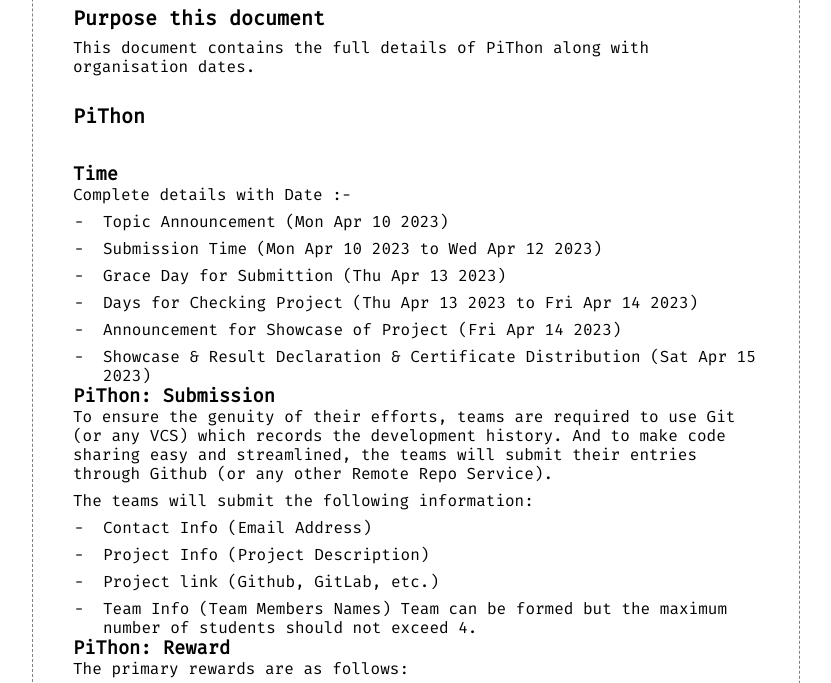
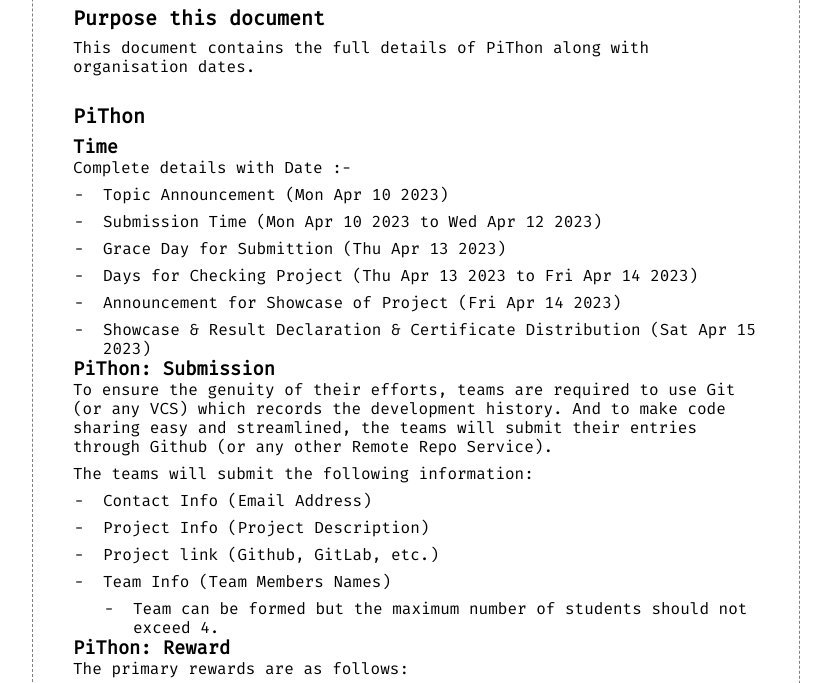
Before and after one commit to quasilevel/docs, an Eleventy site: page src/report/PiThon_Details.md in a window 1280 px wide. Shown: the part 219-902 px from the top of the page, without its empty margins (224-1055 px from the left). Built offline with nearby package versions, Linux system fonts and the light colour scheme; Eleventy itself is replaced by a stand-in of ours; files that its build step writes are made by us from their sources.

Commit message:
Update PiThon_Details.md

```diff
--- a/src/report/PiThon_Details.md
+++ b/src/report/PiThon_Details.md
@@ -7,7 +7,7 @@
 This document contains the full details of PiThon along with organisation dates.
 
 ## PiThon
-&nbsp;
+
 ### Time
 Complete details with Date :-
 - Topic Announcement (Mon Apr 10 2023)
@@ -16,8 +16,6 @@
 - Days for Checking Project (Thu Apr 13 2023 to Fri Apr 14 2023)
 - Announcement for Showcase of Project (Fri Apr 14 2023)
 - Showcase & Result Declaration & Certificate Distribution (Sat Apr 15 2023)
-
-
 
 ### PiThon: Submission
 To ensure the genuity of their efforts, teams are required to use Git (or any VCS) which records the development history.
@@ -28,9 +26,7 @@
 - Project Info (Project Description)
 - Project link (Github, GitLab, etc.)
 - Team Info (Team Members Names)
-  Team can be formed but the maximum number of students should not exceed 4.
-
-
+  - Team can be formed but the maximum number of students should not exceed 4.
 
 ### PiThon: Reward
 The primary rewards are as follows:
```
